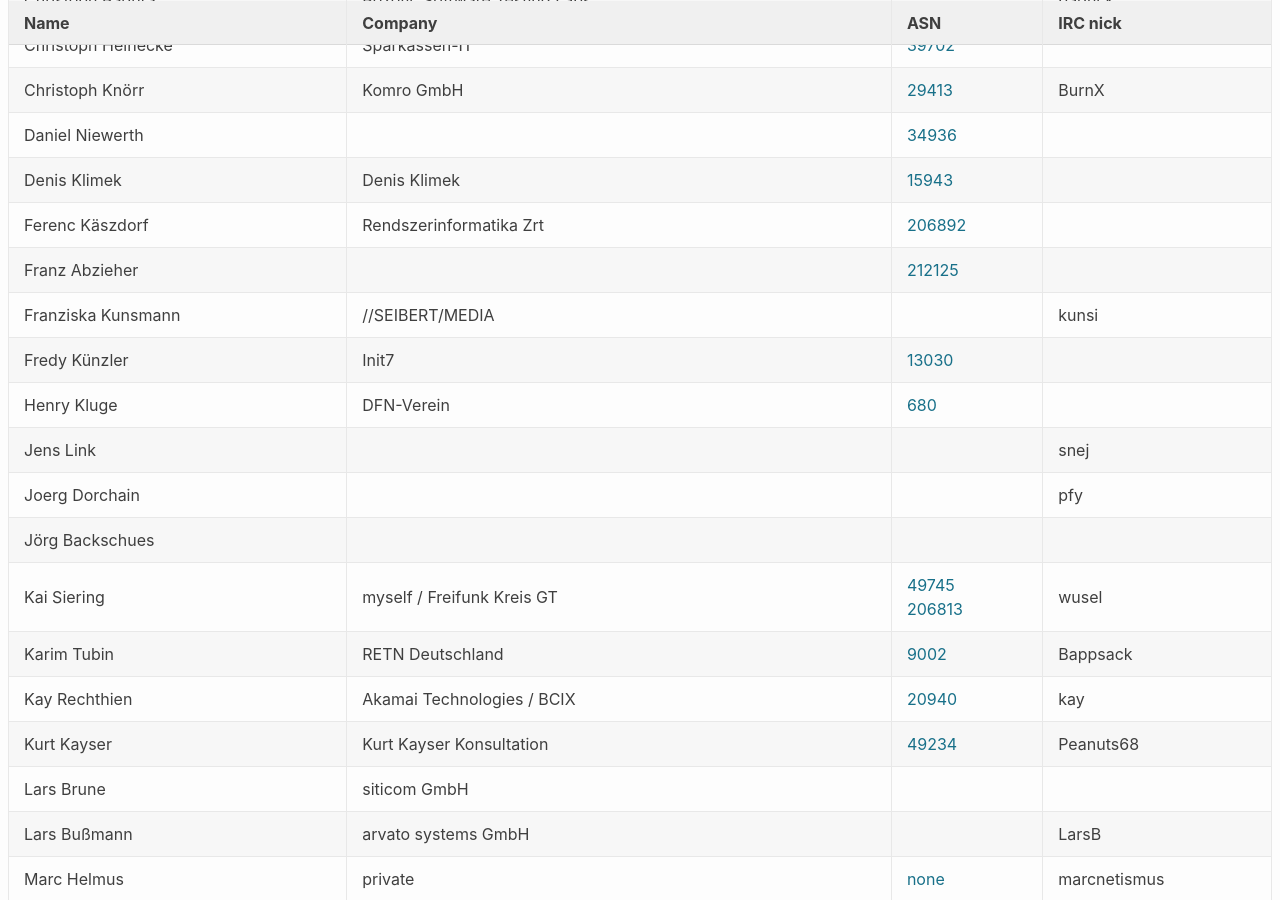
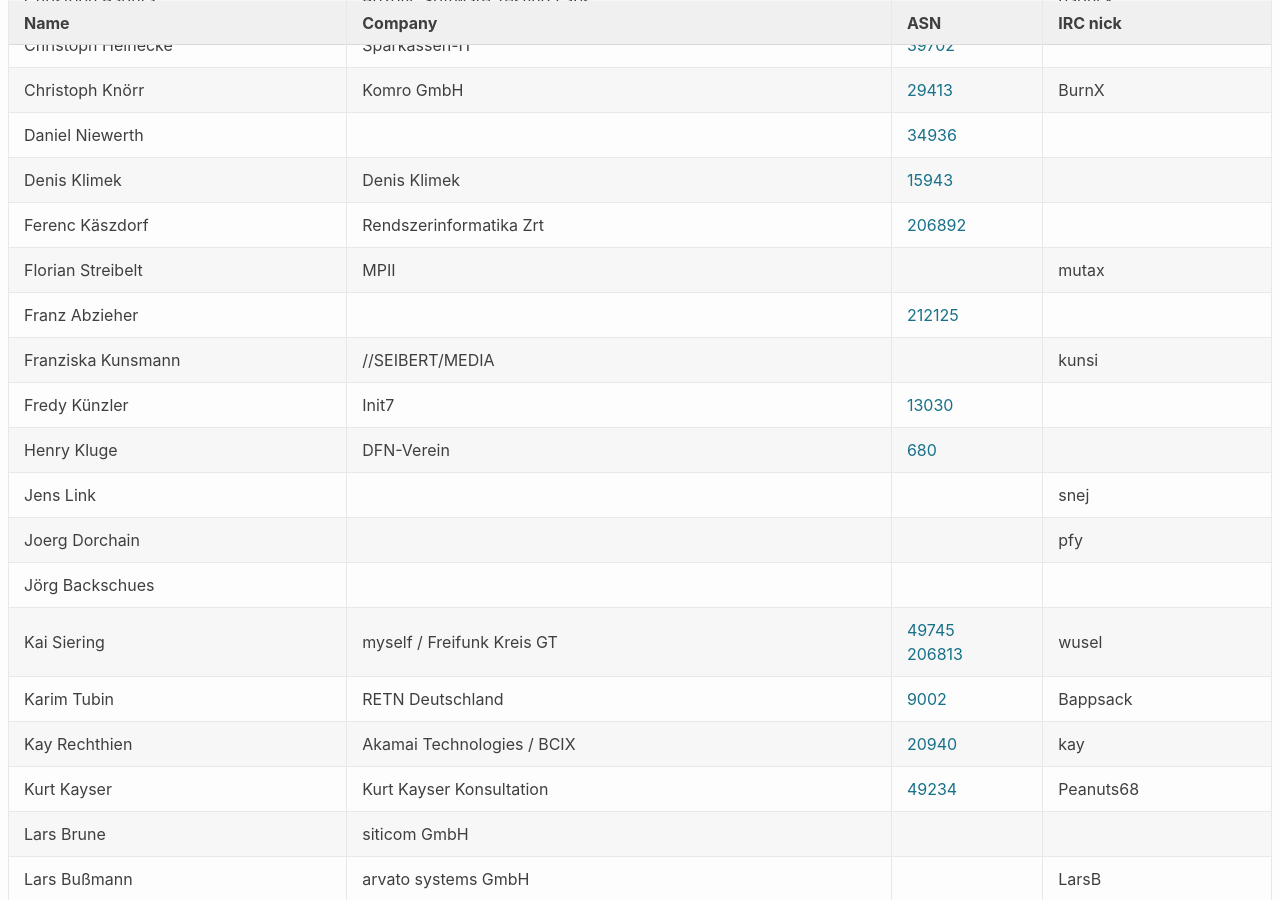
Before and after one commit to denog/pretix-attendeelist, a Jekyll site: the page built from meetup_2021_02/index.markdown, in a window 1280 px wide and 900 px high, scrolled down 709 px. Built offline with Jekyll 4.4.1, drawn with Linux system fonts in a browser that asks for light colours.

Commit message:
Latest data: Wed Apr 14 06:37:32 UTC 2021

```diff
--- a/_data/attendees_meetup_2021-02.json
+++ b/_data/attendees_meetup_2021-02.json
@@ -112,6 +112,12 @@
     "company": "Rendszerinformatika Zrt",
     "irc": null,
     "asn": "206892"
+  },
+  {
+    "name": "Florian Streibelt",
+    "company": "MPII",
+    "irc": "mutax",
+    "asn": null
   },
   {
     "name": "Franz Abzieher",
```
